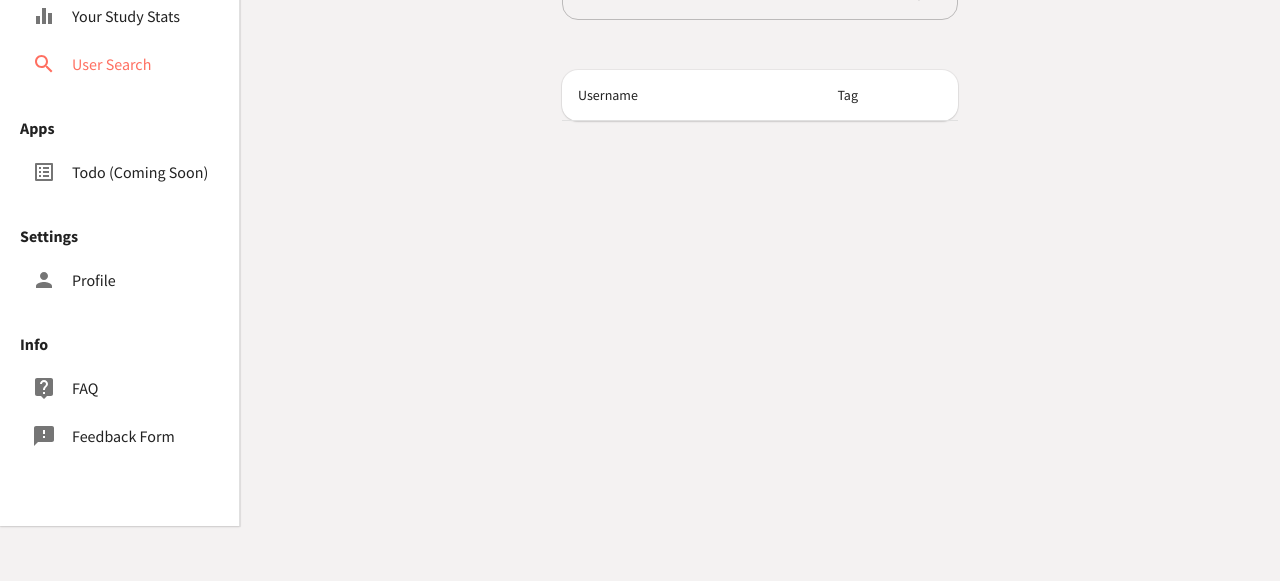
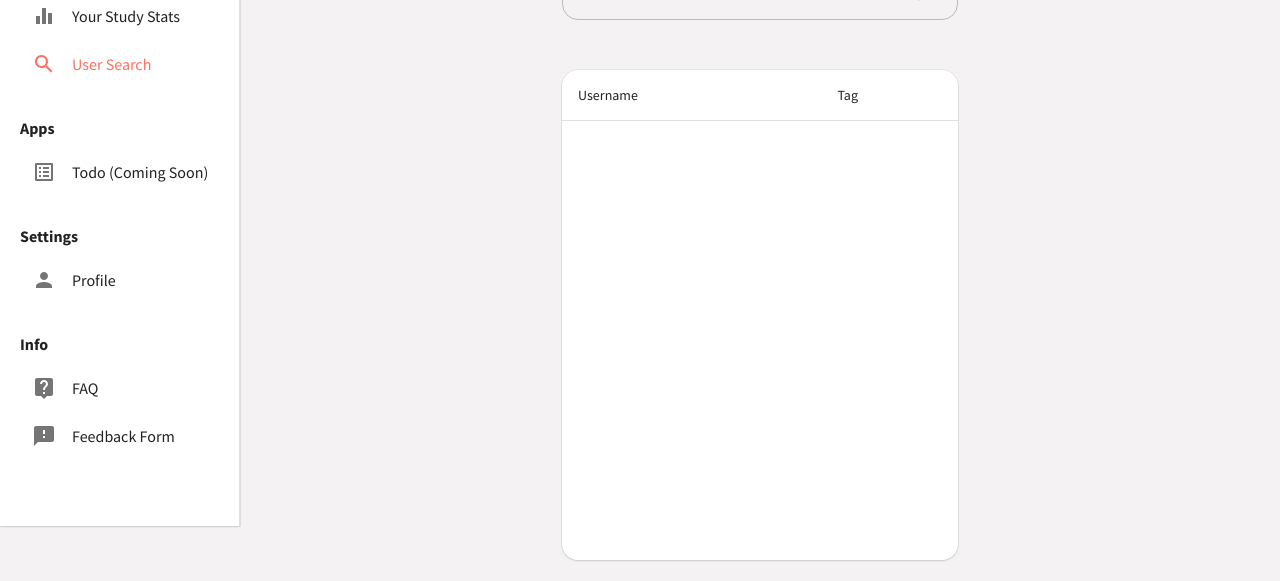
Before and after one commit to Study-Together-Org/study_dashboard, a React (Create React App) app: page /users in a window 1280 px wide. Shown: the part 274-855 px from the top of the page. Before the commit the page ends 800 px from the top, so only its background shows below. Built offline with nearby package versions, Linux system fonts and the light colour scheme.

Commit message:
fix: add minimum height to SimpleTable

```diff
--- a/src/components/SimpleTable.tsx
+++ b/src/components/SimpleTable.tsx
@@ -103,7 +103,7 @@ const SimpleTable = (props: IDataTableProps) => {
 
   return (
     <Paper className={classes.paper}>
-      <TableContainer style={{ overflow: 'hidden' }}>
+      <TableContainer style={{ minHeight: props.height, overflow: 'hidden' }}>
         <Table
           className={classes.table}
           aria-labelledby="tableTitle"
```
